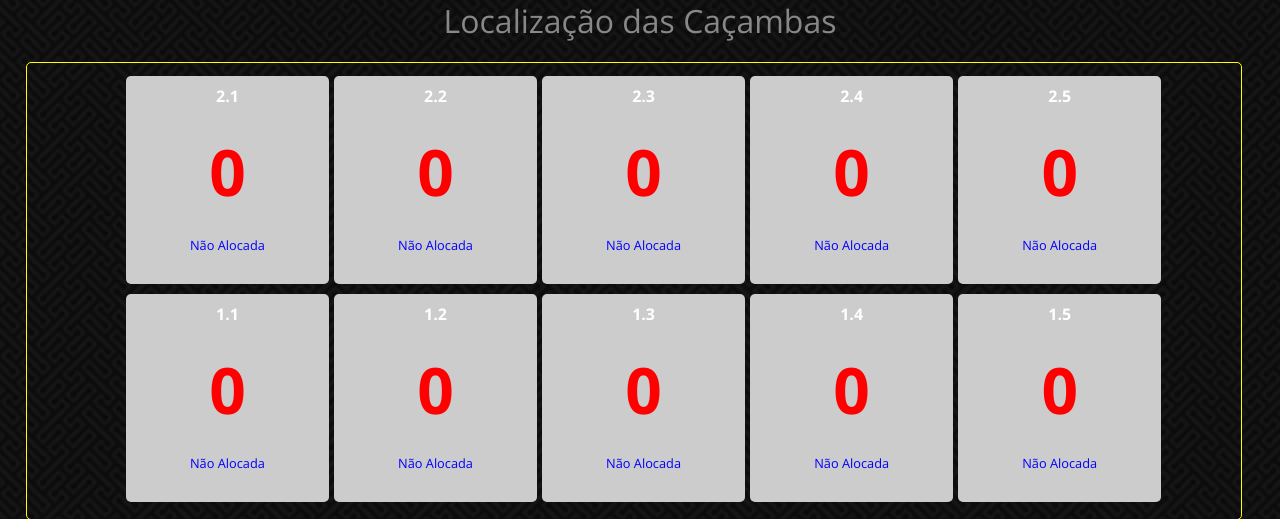
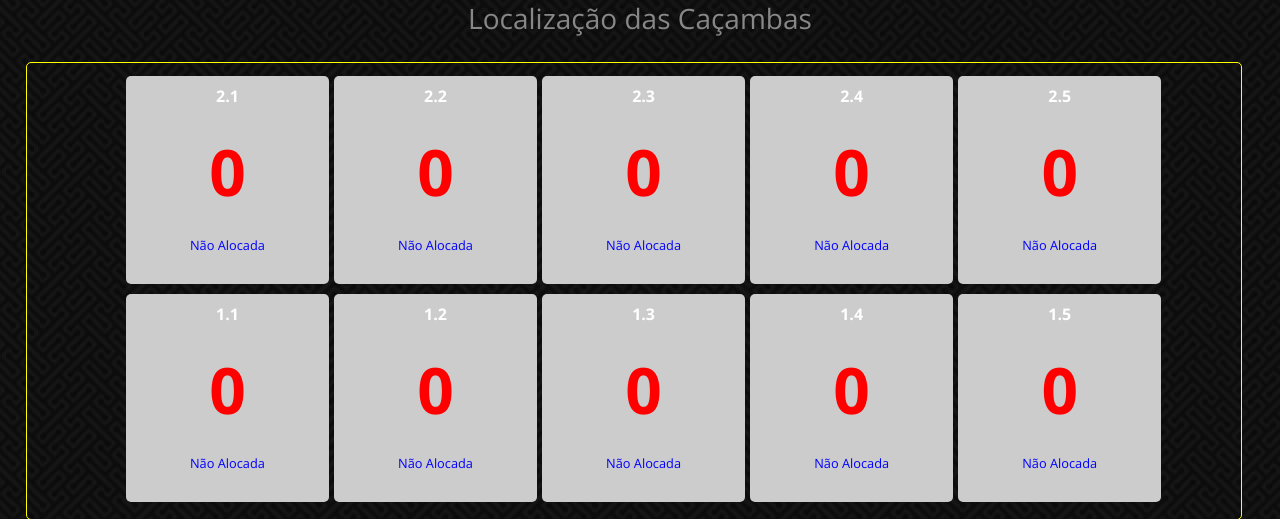
Before and after one commit to AlcindoSchleder/taf-car, a Django app: page /carriers/carriers in a window 1280 px wide. Shown: the part 158-677 px from the top of the page. Run offline with Django 3.2, Linux system fonts and the light colour scheme; some libraries are stand-ins or nearby versions.

Commit message:
Ajuste na tela do carrinho

```diff
--- a/templates/carriers/carriers.html
+++ b/templates/carriers/carriers.html
@@ -3,7 +3,7 @@
 {%block title%}Alocar Caçambas{%endblock%}
 {%block content%}
 		<section class="content text-center">
-            <h2 class="carrier-title">Localização das Caçambas</h2>
+            <h3 class="carrier-title">Localização das Caçambas</h3>
 			<div class="carrier-box">
                 {% for level in levels %}
                 <div class="row">
```
